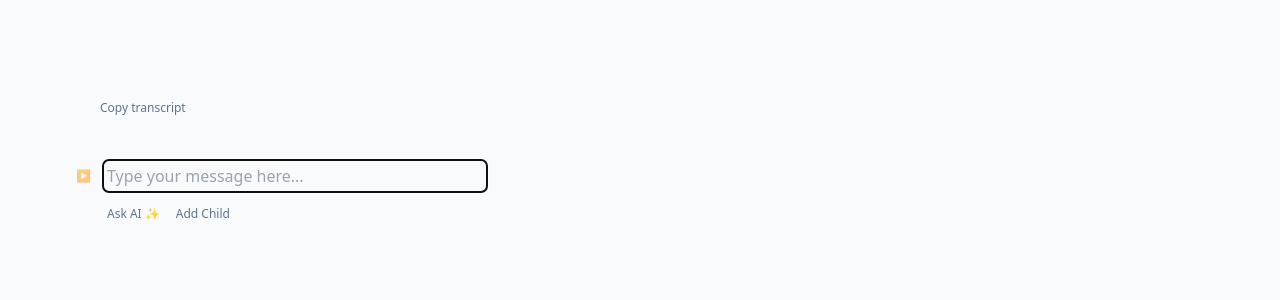
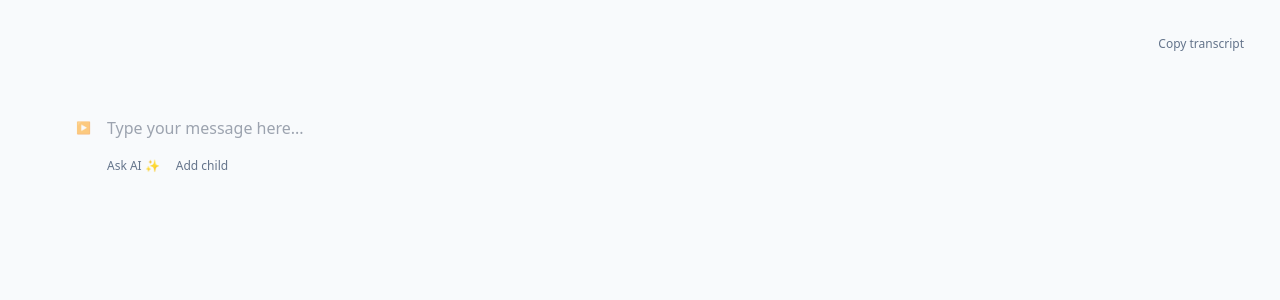
Before and after one commit to jdan/deepdive, a Next.js app: page / in a window 1280 px wide. Shown: the top 300 px of the page. Built offline with nearby package versions, Linux system fonts and the light colour scheme; what marked-katex-extension would draw is missing.

Commit message:
move the copy button

```diff
--- a/src/pages/index.tsx
+++ b/src/pages/index.tsx
@@ -58,7 +58,7 @@ export default function Home() {
   return (
     <main className="p-24 bg-slate-50 min-h-screen">
       {/* button to copy json to clipboard */}
-      <div className="flex flex-row mb-8">
+      <div className="flex flex-row fixed top-8 right-8">
         <Button
           role="user"
           onClick={() => {
@@ -230,13 +230,14 @@ function Cell({ tree, setTree, onDelete, transcript }: CellProps) {
             "bg-purple-100": tree.role === "assistant",
             "py-2": tree.role === "user",
             "p-2": tree.role === "assistant",
+            "w-full": tree.role === "user",
           })}
         >
           {tree.role === "user" ? (
             <textarea
               placeholder="Type your message here..."
               ref={inputRef}
-              className="p-1 resize-none w-full rounded-md bg-transparent"
+              className="p-1 resize-none w-full rounded-md bg-transparent outline-none"
               value={tree.content}
               onChange={(e) =>
                 setTree((tree) => ({ ...tree, content: e.target.value }))
@@ -282,7 +283,7 @@ function Cell({ tree, setTree, onDelete, transcript }: CellProps) {
                 }))
               }
             >
-              Add Child
+              Add child
             </Button>
 
             {onDelete && (
```
